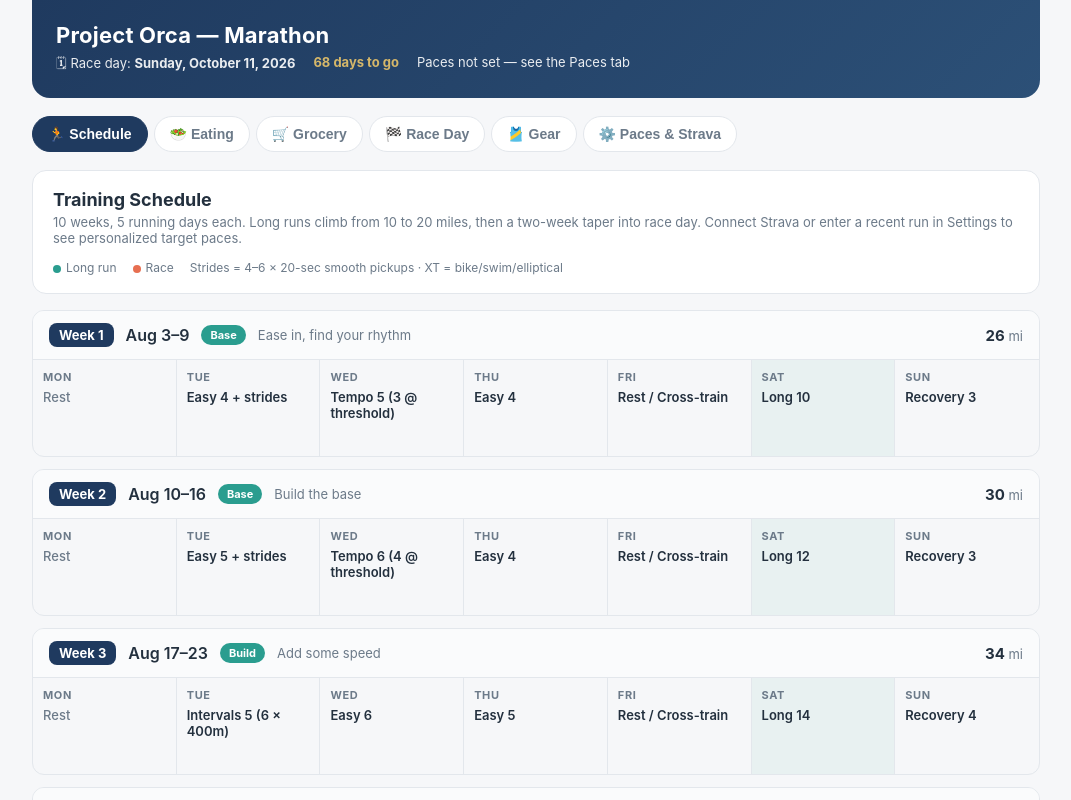
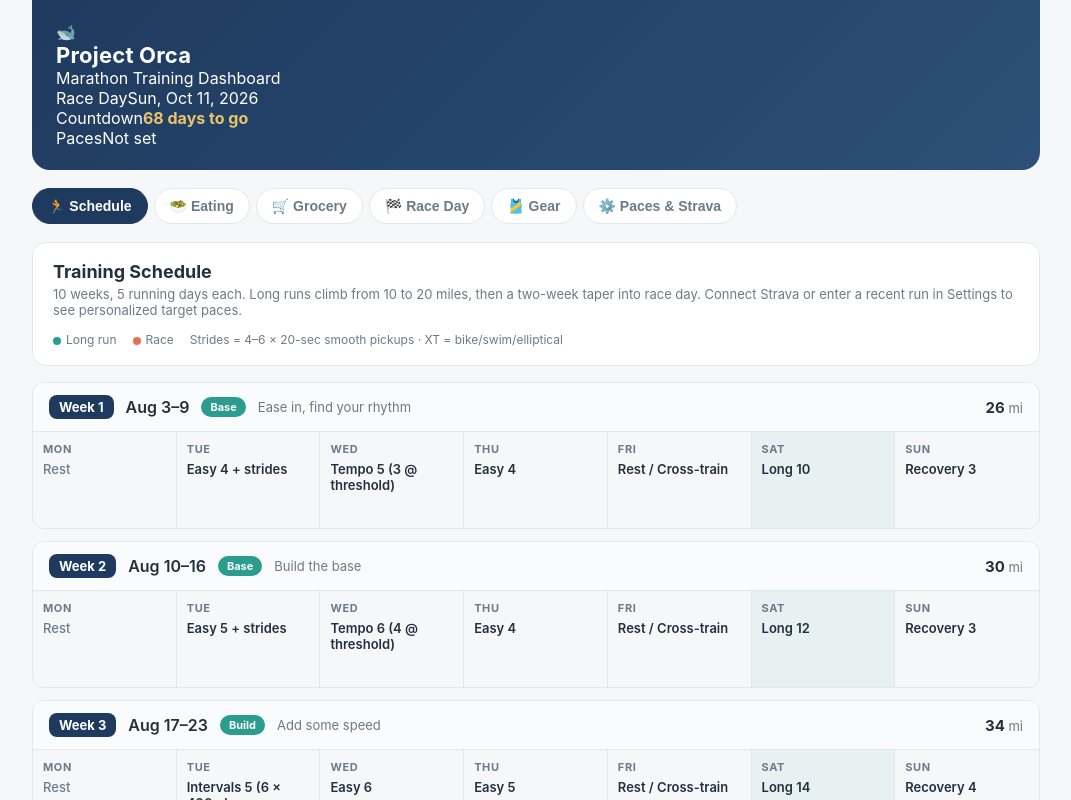
Before and after one commit to HdruryUT/Project-Orca, a React (Vite) app: page / in a window 1280 px wide. Shown: the top 800 px of the page, without its empty margins (104-1175 px from the left). Built offline with nearby package versions, Linux system fonts and the light colour scheme.

Commit message:
Update App.jsx

```diff
--- a/src/App.jsx
+++ b/src/App.jsx
@@ -33,11 +33,26 @@ export default function App() {
   return (
     <div className="app">
       <header className="header">
-        <h1>Project Orca — Marathon</h1>
-        <div className="meta">
-          <span>🗓 Race day: <b>Sunday, October 11, 2026</b></span>
-          <span className="countdown">{days} days to go</span>
-          <span>{zones ? "Paces personalized ✓" : "Paces not set — see the Paces tab"}</span>
+        <div className="brand">
+          <span className="brand-mark">🐋</span>
+          <div className="brand-text">
+            <h1>Project Orca</h1>
+            <span className="brand-sub">Marathon Training Dashboard</span>
+          </div>
+        </div>
+        <div className="stat-row">
+          <div className="stat">
+            <span className="stat-label">Race Day</span>
+            <span className="stat-value">Sun, Oct 11, 2026</span>
+          </div>
+          <div className="stat">
+            <span className="stat-label">Countdown</span>
+            <span className="stat-value countdown">{days} days to go</span>
+          </div>
+          <div className="stat">
+            <span className="stat-label">Paces</span>
+            <span className="stat-value">{zones ? "Personalized ✓" : "Not set"}</span>
+          </div>
         </div>
       </header>
 
```
